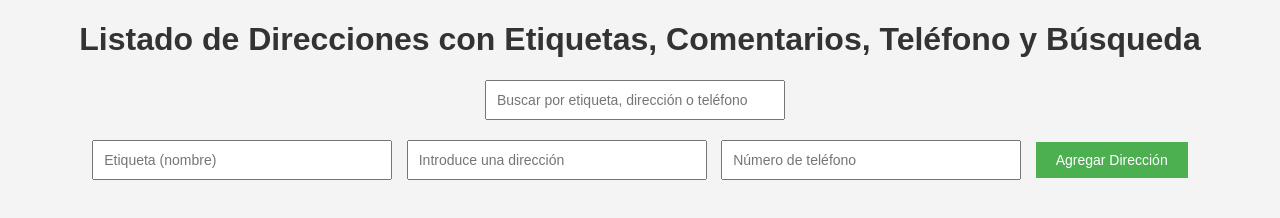
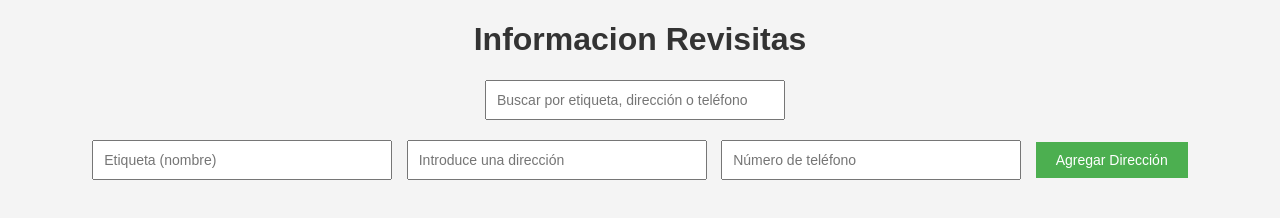
Before and after one commit to malkiya003/revisitas, a plain HTML site: page index.html in a window 1280 px wide. Drawn offline with Linux system fonts and the light colour scheme.

Commit message:
Update index.html

```diff
--- a/index.html
+++ b/index.html
@@ -3,7 +3,7 @@
 <head>
     <meta charset="UTF-8">
     <meta name="viewport" content="width=device-width, initial-scale=1.0">
-    <title>Listado de Direcciones con Etiquetas, Comentarios, Teléfono y Búsqueda</title>
+    <title>Listado de Direcciones Revisitas</title>
     <style>
         body {
             font-family: Arial, sans-serif;
@@ -133,7 +133,7 @@
 </head>
 <body>
 
-    <h1>Listado de Direcciones con Etiquetas, Comentarios, Teléfono y Búsqueda</h1>
+    <h1>Informacion Revisitas</h1>
 
     <!-- Campo de búsqueda -->
     <div class="search-container">
```
